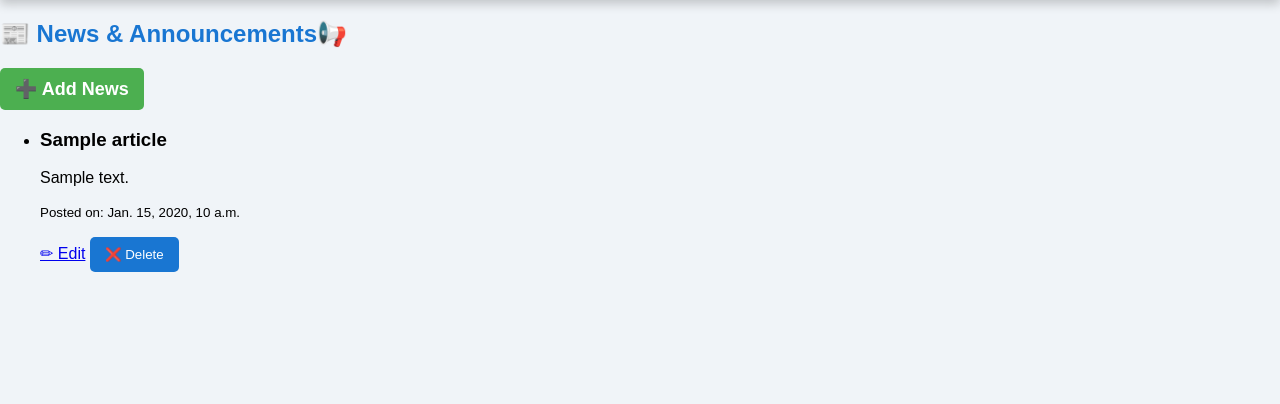
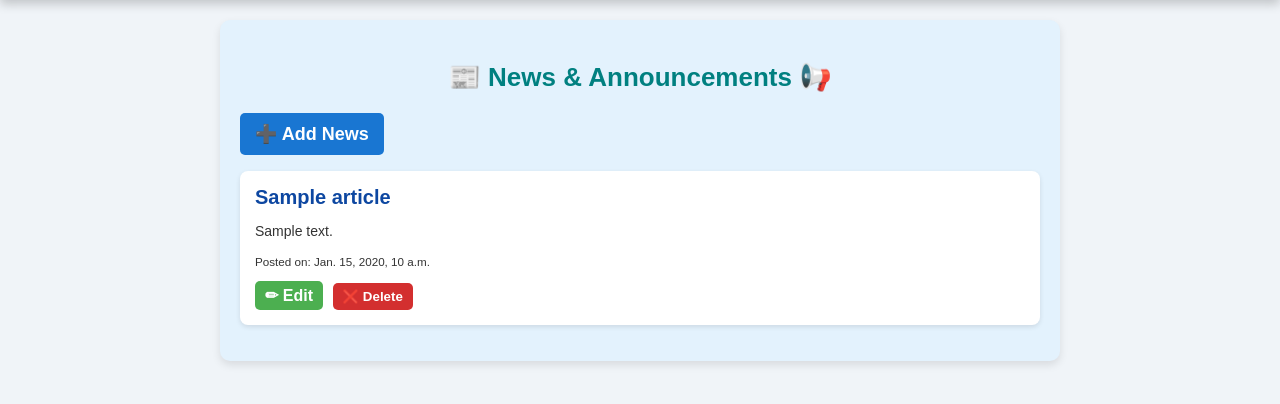
Before and after one commit to nanatoto-droid/admin2, a Django app: template school/templates/news_list.html in a window 1280 px wide. Shown: the part 81-485 px from the top of the page. Run offline with Django 3.2, Linux system fonts and the light colour scheme; the template is opened without the code that fills it: most values are stand-ins (such as "Sample title", 1, 10 or a date in 2020).

Commit message:
initial commit

```diff
--- a/school/static/css/style.css
+++ b/school/static/css/style.css
@@ -319,3 +319,114 @@ h2 {
 .button:hover {
     background-color: #1565C0;
 }
+.events {
+    margin: 20px;
+    padding: 20px;
+    border-radius: 10px;
+    background: #E3F2FD;
+    box-shadow: 0 4px 6px rgba(0, 0, 0, 0.1);
+}
+
+h2 {
+    color: #1976D2;
+}
+
+
+/* News Page Styling */
+.news-container {
+    max-width: 800px;
+    margin: 20px auto;
+    padding: 20px;
+    background: #E3F2FD;
+    border-radius: 10px;
+    box-shadow: 0 4px 8px rgba(0, 0, 0, 0.1);
+}
+
+/* Page Title */
+.news-container h2 {
+    text-align: center;
+    color: teal;
+    margin-bottom: 20px;
+    font-size: 26px;
+}
+
+/* Add News Button */
+.news-container .button {
+    display: inline-block;
+    background-color: #1976D2;
+    color: white;
+    padding: 10px 15px;
+    border-radius: 5px;
+    text-decoration: none;
+    transition: background 0.3s;
+    font-weight: bold;
+}
+
+.news-container .button:hover {
+    background-color: #0D47A1;
+}
+
+/* News List */
+.news-list {
+    list-style: none;
+    padding: 0;
+}
+
+/* Individual News Cards */
+.news-item {
+    background: white;
+    padding: 15px;
+    margin: 10px 0;
+    border-radius: 8px;
+    box-shadow: 0 2px 5px rgba(0, 0, 0, 0.1);
+    transition: transform 0.3s ease, box-shadow 0.3s ease;
+}
+
+.news-item:hover {
+    transform: translateY(-3px);
+    box-shadow: 0 4px 10px rgba(0, 0, 0, 0.2);
+}
+
+/* News Title */
+.news-item h3 {
+    margin: 0;
+    font-size: 20px;
+    color: #0D47A1;
+}
+
+/* News Content */
+.news-item p {
+    font-size: 14px;
+    color: #333;
+}
+
+/* Edit & Delete Buttons */
+.news-item .edit-btn {
+    background-color: #4CAF50;
+    color: white;
+    padding: 6px 10px;
+    border-radius: 5px;
+    text-decoration: none;
+    margin-right: 5px;
+    font-weight: bold;
+    transition: background 0.3s;
+}
+
+.news-item .edit-btn:hover {
+    background-color: #388E3C;
+}
+
+.news-item .delete-btn {
+    background-color: #D32F2F;
+    color: white;
+    padding: 6px 10px;
+    border-radius: 5px;
+    border: none;
+    cursor: pointer;
+    font-weight: bold;
+    transition: background 0.3s;
+}
+
+.news-item .delete-btn:hover {
+    background-color: #B71C1C;
+}
--- a/school/templates/news_list.html
+++ b/school/templates/news_list.html
@@ -1,23 +1,50 @@
-
+{##}
+{#{% extends 'base.html' %}#}
+{#{% block title %}News & Announcements{% endblock %}#}
+{#{% block content %}#}
+{#<h2>📰 News & Announcements📢</h2>#}
+{##}
+{#<a href="{% url 'add_news' %}" class="button">➕ Add News</a>#}
+{##}
+{#<ul>#}
+{#    {% for article in news %}#}
+{#        <li>#}
+{#            <h3>{{ article.title }}</h3>#}
+{#            <p>{{ article.content }}</p>#}
+{#            <p><small>Posted on: {{ article.date_posted }}</small></p>#}
+{#            <a href="{% url 'edit_news' article.id %}">✏ Edit</a>#}
+{#            <form action="{% url 'delete_news' article.id %}" method="post" style="display:inline;">#}
+{#                {% csrf_token %}#}
+{#                <button type="submit" onclick="return confirm('Are you sure?')">❌ Delete</button>#}
+{#            </form>#}
+{#        </li>#}
+{#    {% endfor %}#}
+{#</ul>#}
+{#{% endblock %}#}
 {% extends 'base.html' %}
 {% block title %}News & Announcements{% endblock %}
+
 {% block content %}
-<h2>📰 News & Announcements📢</h2>
+<div class="news-container">
+    <h2>📰 News & Announcements 📢</h2>
 
-<a href="{% url 'add_news' %}" class="button">➕ Add News</a>
+    <a href="{% url 'add_news' %}" class="button">➕ Add News</a>
 
-<ul>
-    {% for article in news %}
-        <li>
+    <ul class="news-list">
+        {% for article in news %}
+        <li class="news-item">
             <h3>{{ article.title }}</h3>
-            <p>{{ article.content }}</p>
+            <p>{{ article.content|truncatewords:255}}</p>
             <p><small>Posted on: {{ article.date_posted }}</small></p>
-            <a href="{% url 'edit_news' article.id %}">✏ Edit</a>
+            <a href="{% url 'edit_news' article.id %}" class="edit-btn">✏ Edit</a>
             <form action="{% url 'delete_news' article.id %}" method="post" style="display:inline;">
                 {% csrf_token %}
-                <button type="submit" onclick="return confirm('Are you sure?')">❌ Delete</button>
+                <button type="submit" class="delete-btn" onclick="return confirm('Are you sure?')">❌ Delete</button>
             </form>
         </li>
-    {% endfor %}
-</ul>
+        {% empty %}
+        <p>No news available.</p>
+        {% endfor %}
+    </ul>
+</div>
 {% endblock %}
```
Also changed, not shown: school/models.py (+0 -9 lines), school/templates/dashboard.html (+1 -16 lines), db.sqlite3, media/home_images/bblpt.jpeg (added).
